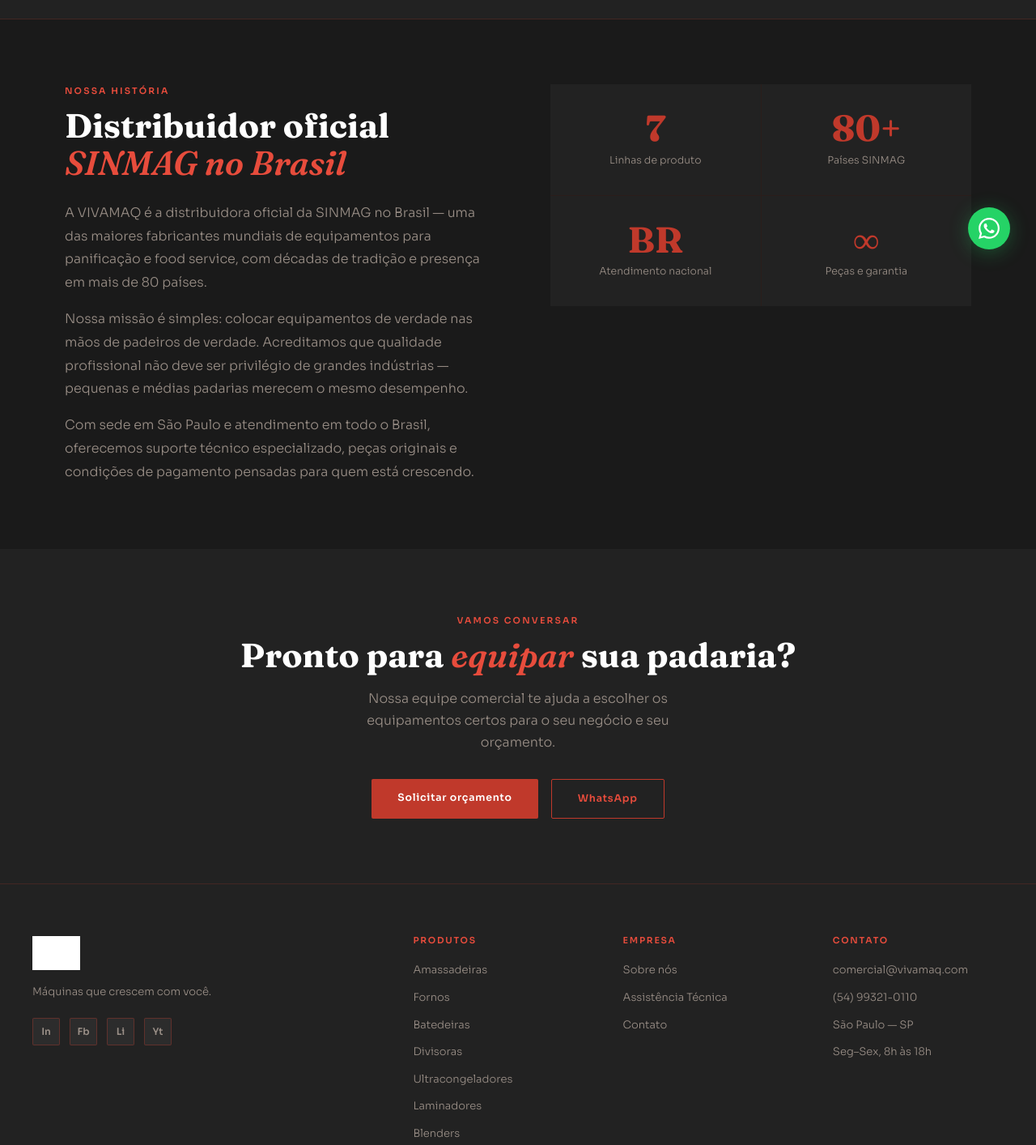
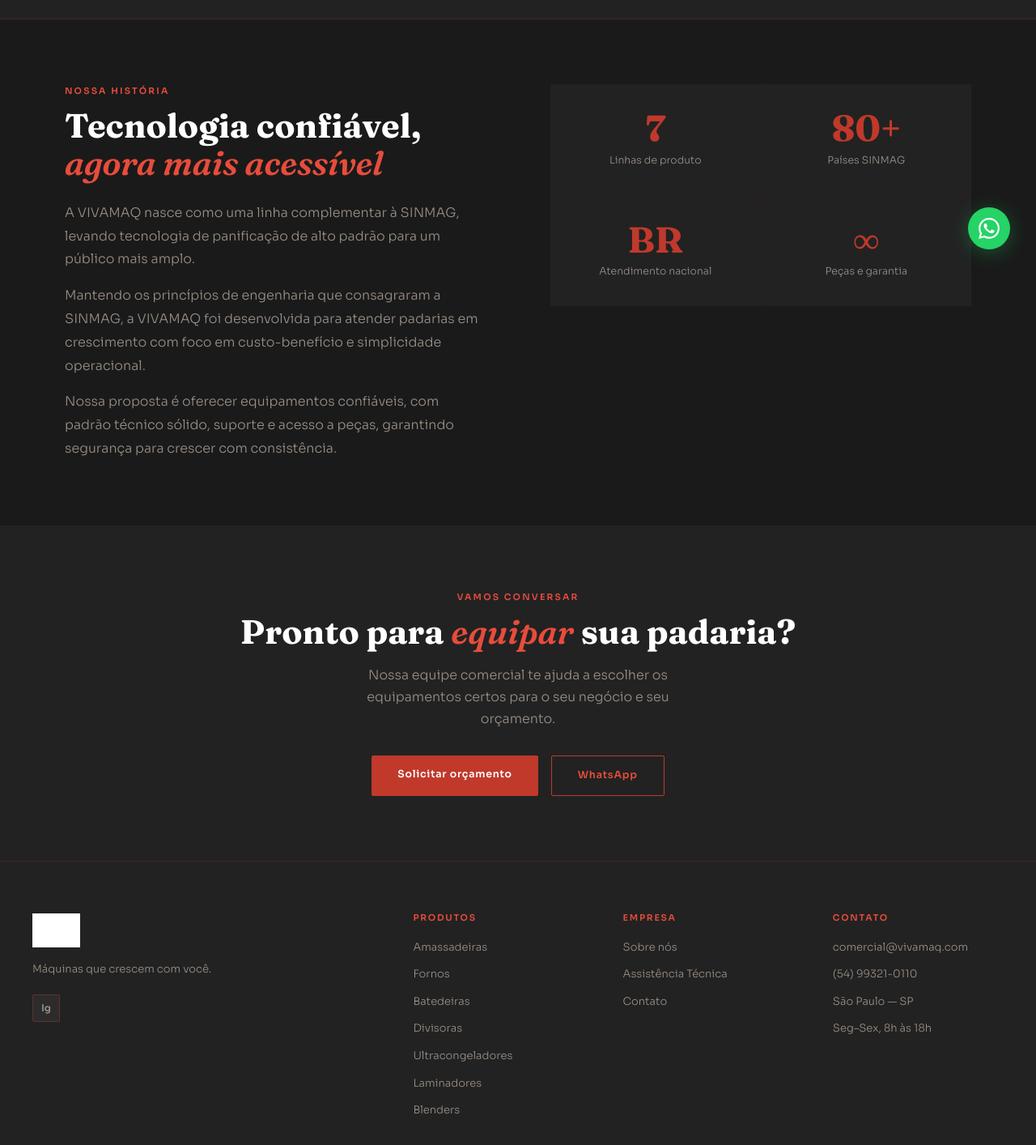
Before and after one commit to kuojonas-blip/VIVAMAQ, a plain HTML site: page sobre.html in a window 1280 px wide. Shown: the part 460-1874 px from the top of the page at 81% size. Drawn offline with Linux system fonts and the light colour scheme.

Commit message:
Add files via upload

```diff
--- a/components.js
+++ b/components.js
@@ -65,10 +65,7 @@
       </a>
       <p style="margin-top:0.75rem">${CONFIG.slogan}</p>
       <div class="footer-social">
-        <a href="${CONFIG.instagram}" target="_blank">In</a>
-        <a href="#" target="_blank">Fb</a>
-        <a href="#" target="_blank">Li</a>
-        <a href="#" target="_blank">Yt</a>
+        <a href="${CONFIG.instagram}" target="_blank" aria-label="Instagram">Ig</a>
       </div>
     </div>
     <div class="footer-col">
--- a/sobre.html
+++ b/sobre.html
@@ -25,15 +25,15 @@
   <div class="container" style="display:grid;grid-template-columns:1fr 1fr;gap:5rem;align-items:start;">
     <div>
       <span class="section-label">Nossa história</span>
-      <h2 style="margin:0.5rem 0 1.5rem">Distribuidor oficial<br><em>SINMAG no Brasil</em></h2>
+      <h2 style="margin:0.5rem 0 1.5rem">Tecnologia confiável,<br><em>agora mais acessível</em></h2>
       <p style="color:var(--text-muted);line-height:1.8;margin-bottom:1rem;">
-        A VIVAMAQ é a distribuidora oficial da SINMAG no Brasil — uma das maiores fabricantes mundiais de equipamentos para panificação e food service, com décadas de tradição e presença em mais de 80 países.
+        A VIVAMAQ nasce como uma linha complementar à SINMAG, levando tecnologia de panificação de alto padrão para um público mais amplo.
       </p>
       <p style="color:var(--text-muted);line-height:1.8;margin-bottom:1rem;">
-        Nossa missão é simples: colocar equipamentos de verdade nas mãos de padeiros de verdade. Acreditamos que qualidade profissional não deve ser privilégio de grandes indústrias — pequenas e médias padarias merecem o mesmo desempenho.
+        Mantendo os princípios de engenharia que consagraram a SINMAG, a VIVAMAQ foi desenvolvida para atender padarias em crescimento com foco em custo-benefício e simplicidade operacional.
       </p>
       <p style="color:var(--text-muted);line-height:1.8;">
-        Com sede em São Paulo e atendimento em todo o Brasil, oferecemos suporte técnico especializado, peças originais e condições de pagamento pensadas para quem está crescendo.
+        Nossa proposta é oferecer equipamentos confiáveis, com padrão técnico sólido, suporte e acesso a peças, garantindo segurança para crescer com consistência.
       </p>
     </div>
     <div>
```
Also changed, not shown: contato.html (+2 -2 lines), index.html (+3 -3 lines), 1 other file.
